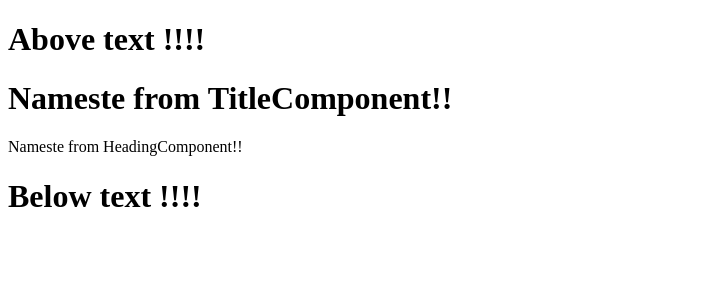
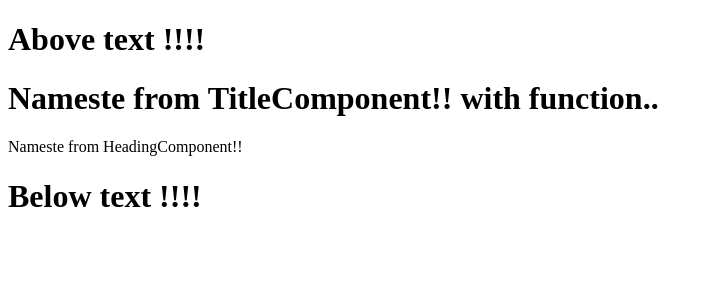
Before and after one commit to udaykumarburgula2k/namaste-react-uday, a React (Vite) app: page / in a window 1280 px wide. Shown: the top 300 px of the page, without its empty margins (0-713 px from the left). Built offline with nearby package versions, Linux system fonts and the light colour scheme.

Commit message:
title component with function and return syntax

```diff
--- a/App.js
+++ b/App.js
@@ -24,7 +24,7 @@ console.log(jsxHeading); // This will log a React element object
 // React Component - A function that returns a React element
 // 2 Types of Components - Functional Components - NEW way and Class Based Components - OLD way
 
-
+/*
 const Title = () => {
     return (
         <h1>
@@ -32,6 +32,16 @@ const Title = () => {
         </h1>
     );
 };
+*/
+
+// React Functional Component - using implicit return
+const Title = function() {
+        return (
+                <h1>
+                    Nameste from TitleComponent!! with function..
+                </h1>
+                );
+}
 
 
 // component composition - using one component inside another component
```
